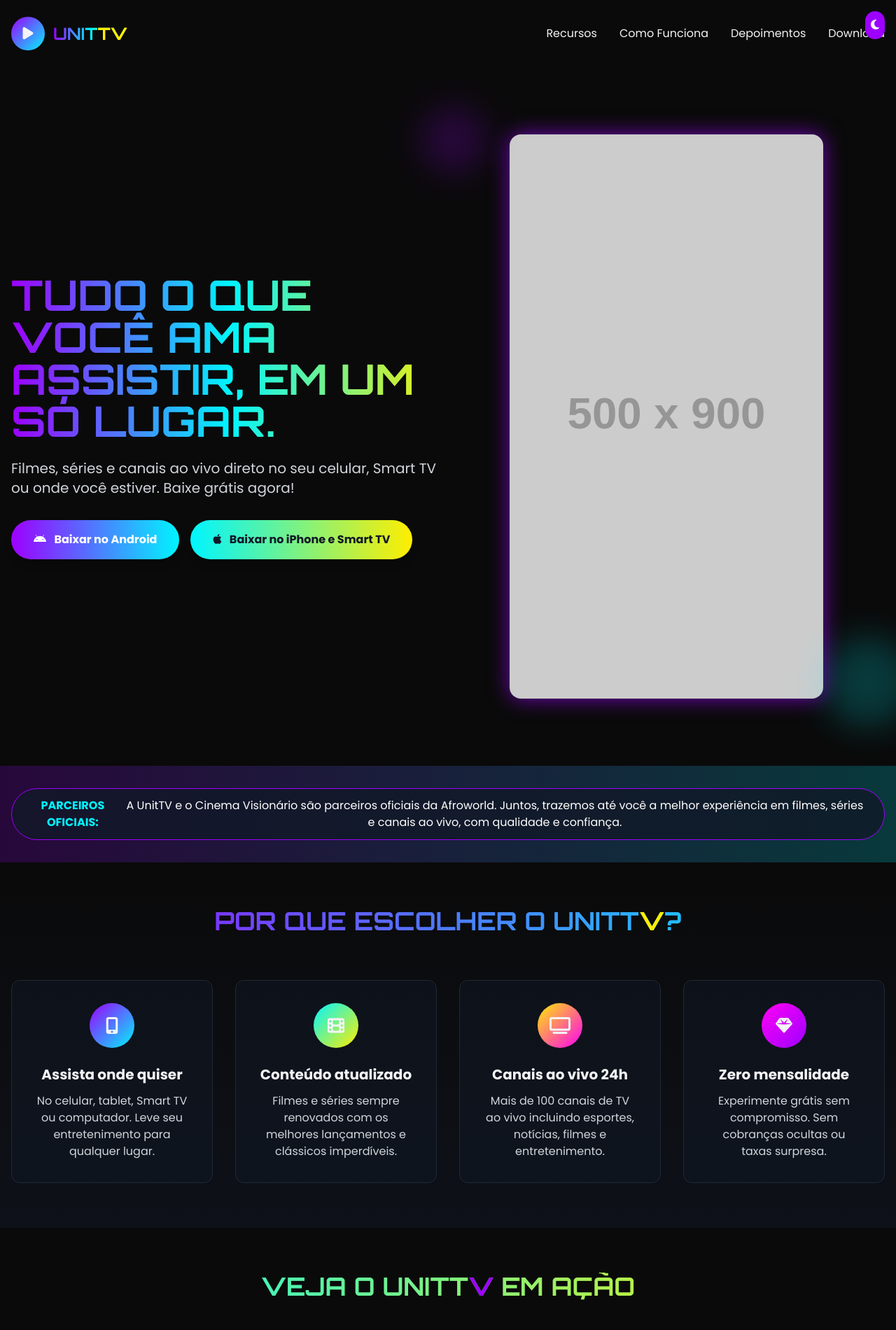
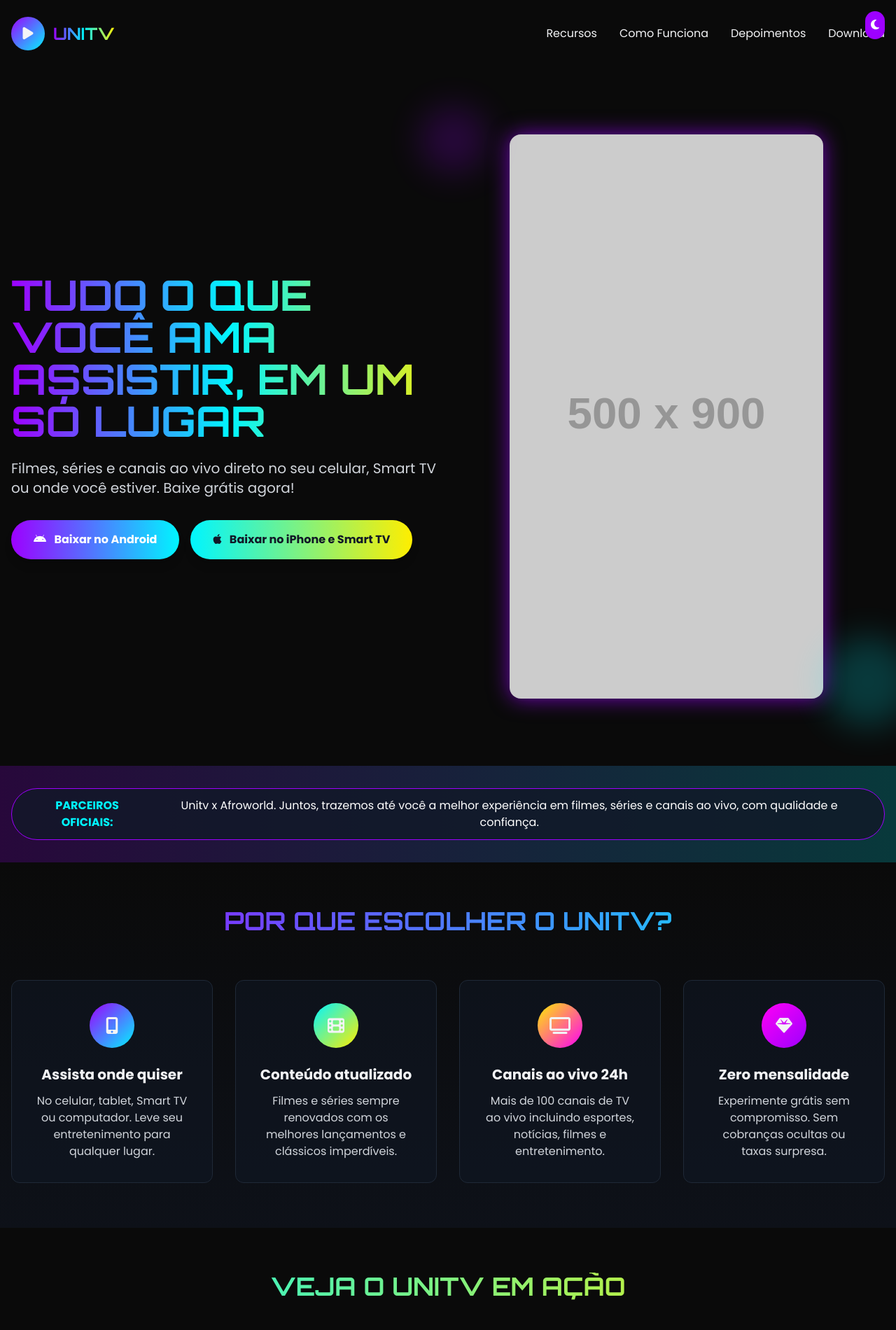
Before and after one commit to feelipe001/pagina-de-vendas, a plain HTML site: page index.html in a window 1280 px wide. Shown: the top 1900 px of the page at 70% size. Drawn offline with nearby package versions, Linux system fonts and the light colour scheme; placeholder pictures from the web are drawn by us.

Commit message:
Update index.html

```diff
--- a/index.html
+++ b/index.html
@@ -3,8 +3,8 @@
 <head>
     <meta charset="UTF-8">
     <meta name="viewport" content="width=device-width, initial-scale=1.0">
-    <meta name="description" content="UnitTV - Tudo o que você ama assistir em um só lugar. Filmes, séries e canais ao vivo direto no seu celular ou Smart TV.">
-    <title>AfroWorld - O futuro do entretenimento digital</title>
+    <meta name="description" content="UNITV - Tudo o que você ama assistir em um só lugar. Filmes, séries e canais ao vivo direto no seu celular ou Smart TV.">
+    <title>UNITV - O futuro do entretenimento digital</title>
     <script src="https://cdn.tailwindcss.com"></script>
     <link rel="stylesheet" href="https://cdnjs.cloudflare.com/ajax/libs/font-awesome/6.4.0/css/all.min.css">
     <script>
@@ -124,7 +124,7 @@
             <div class="w-12 h-12 rounded-full bg-gradient-to-br from-electric-purple to-electric-blue flex items-center justify-center mr-3">
                 <i class="fas fa-play text-xl"></i>
             </div>
-            <h1 class="futuristic-font text-2xl font-bold gradient-text bg-gradient-to-r from-electric-purple via-electric-blue to-electric-yellow">UNIT<span class="text-electric-yellow">TV</span></h1>
+            <h1 class="futuristic-font text-2xl font-bold gradient-text bg-gradient-to-r from-electric-purple via-electric-blue to-electric-yellow">UNITV</h1>
         </div>
         <nav class="hidden md:flex space-x-8">
             <a href="#features" class="hover:text-electric-blue transition-colors">Recursos</a>
@@ -142,7 +142,7 @@
         <div class="flex flex-col md:flex-row hero-content items-center">
             <div class="md:w-1/2 mb-12 md:mb-0">
                 <h2 class="futuristic-font text-4xl md:text-6xl font-bold mb-6 gradient-text bg-gradient-to-r from-electric-purple via-electric-blue to-electric-yellow">
-                    TUDO O QUE VOCÊ AMA ASSISTIR, EM UM SÓ LUGAR.
+                    TUDO O QUE VOCÊ AMA ASSISTIR, EM UM SÓ LUGAR
                 </h2>
                 <p class="text-xl mb-8 text-gray-300">
                     Filmes, séries e canais ao vivo direto no seu celular, Smart TV ou onde você estiver. Baixe grátis agora!
@@ -171,7 +171,7 @@
         <div class="container mx-auto px-4 text-center">
             <div class="inline-flex items-center justify-center bg-gray-900/80 px-6 py-3 rounded-full border border-electric-purple">
                 <span class="text-electric-blue font-bold mr-2">PARCEIROS OFICIAIS:</span>
-                <span class="text-white">A UnitTV e o Cinema Visionário são parceiros oficiais da Afroworld. Juntos, trazemos até você a melhor experiência em filmes, séries e canais ao vivo, com qualidade e confiança.</span>
+                <span class="text-white">Unitv x Afroworld. Juntos, trazemos até você a melhor experiência em filmes, séries e canais ao vivo, com qualidade e confiança.</span>
             </div>
         </div>
     </section>
@@ -180,7 +180,7 @@
     <section id="features" class="py-16 bg-gradient-to-b from-dark-950 to-gray-900/50">
         <div class="container mx-auto px-4">
             <h2 class="futuristic-font text-3xl md:text-4xl font-bold text-center mb-16 gradient-text bg-gradient-to-r from-electric-purple to-electric-blue">
-                POR QUE ESCOLHER O UNITT<span class="text-electric-yellow">V</span>?
+                POR QUE ESCOLHER O UNITV?
             </h2>
             <div class="grid grid-cols-1 md:grid-cols-2 lg:grid-cols-4 gap-8">
                 <div class="bg-gray-900/50 p-8 rounded-xl border border-gray-800 hover:border-electric-purple transition-all duration-300 hover:shadow-lg hover:shadow-electric-purple/20">
@@ -219,7 +219,7 @@
     <section id="how-it-works" class="py-16">
         <div class="container mx-auto px-4">
             <h2 class="futuristic-font text-3xl md:text-4xl font-bold text-center mb-16 gradient-text bg-gradient-to-r from-electric-blue to-electric-yellow">
-                VEJA O UNITT<span class="text-electric-purple">V</span> EM AÇÃO
+                VEJA O UNITV EM AÇÃO
             </h2>
             <div class="max-w-4xl mx-auto rounded-2xl overflow-hidden neon-border">
                 <div class="video-container">
@@ -362,7 +362,7 @@
                 </div>
             </div>
             <div class="border-t border-gray-800 mt-12 pt-8 text-center text-gray-500">
-                <p>&copy; 2023 UnitTV. Todos os direitos reservados.</p>
+                <p>&copy; 2023 UNITV. Todos os direitos reservados.</p>
             </div>
         </div>
     </footer>
```
